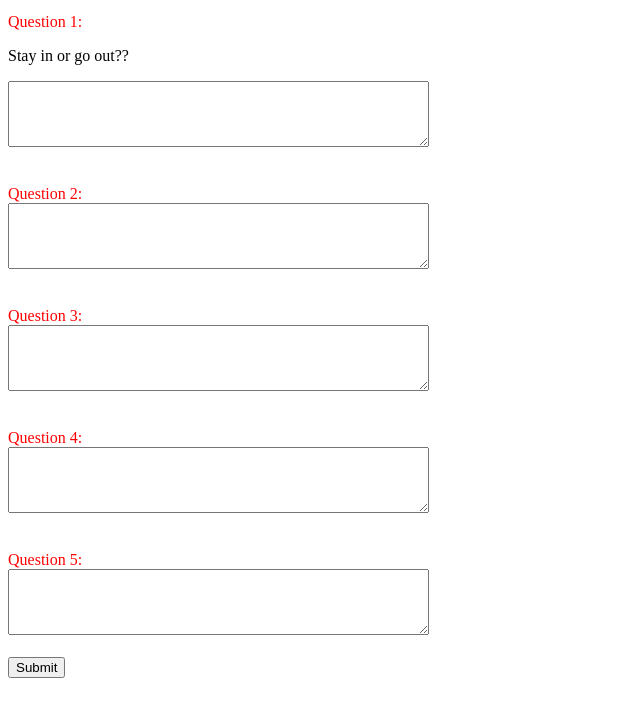
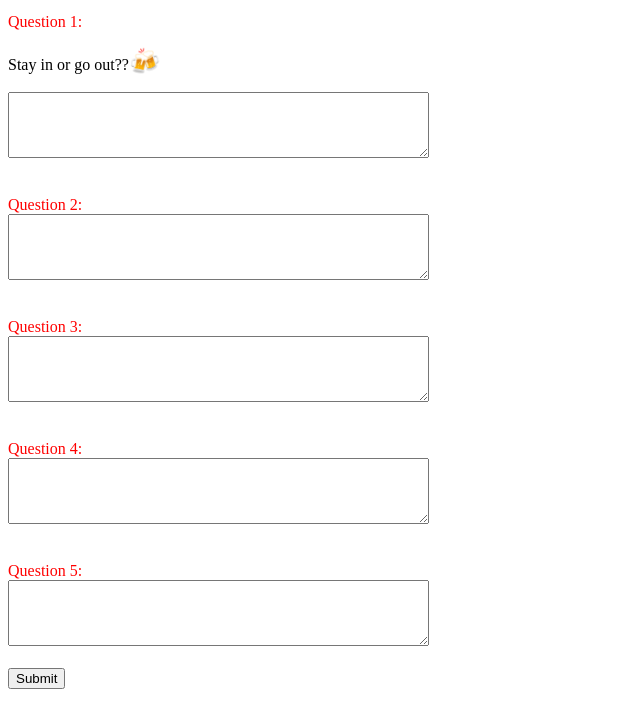
Before and after one commit to LV775/matchmaker, a plain HTML site: page index.html in a window 1280 px wide. Shown: the part 141-846 px from the top of the page, without its empty margins (0-640 px from the left). Drawn offline with Linux system fonts and the light colour scheme.

Commit message:
added another emoji

```diff
--- a/index.html
+++ b/index.html
@@ -10,7 +10,7 @@
 
 <form>
   <label for="answer1"><p style="color:red">Question 1:</label><br>
-    <p>Stay in or go out??</p>
+    <p>Stay in or go out??<span style='font-size:25px;'>&#127867;</span></p>
   <textarea id="answer1" name="answer1" rows="4" cols="50"></textarea><br><br>
 
   <label for="answer2"><p style="color:red">Question 2:</label><br>
```
